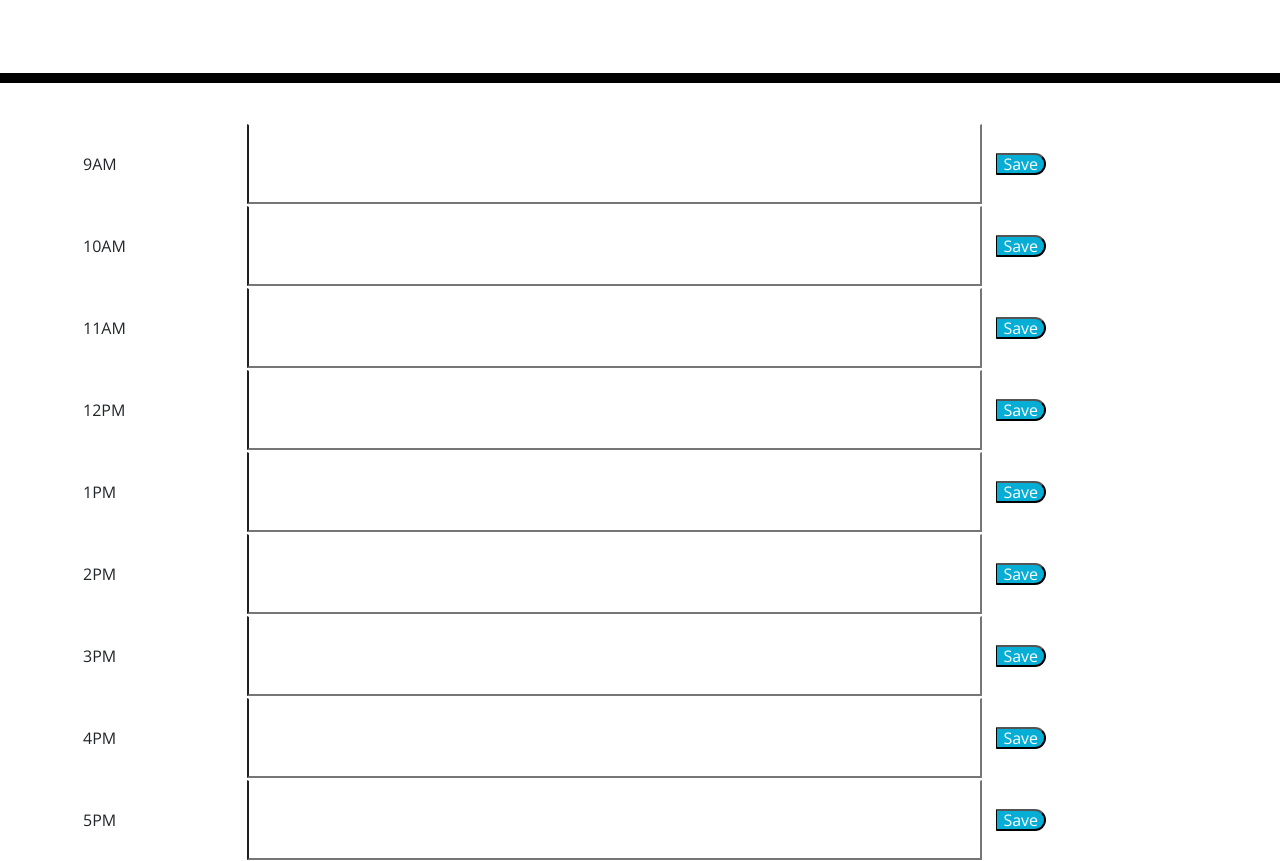
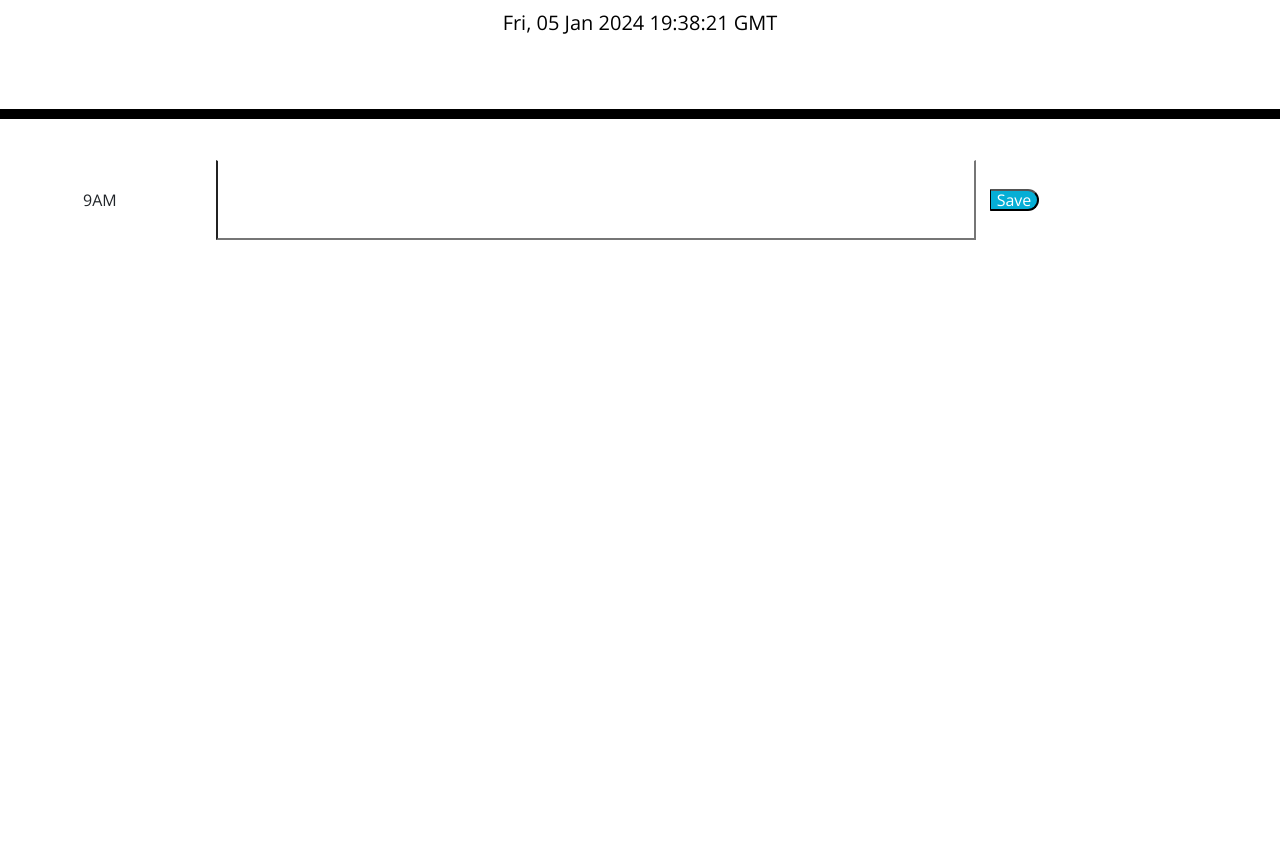
Before and after one commit to fumitsukai/Alex-work-day-scheduler, a plain HTML site: page index.html in a window 1280 px wide. Shown: the part 168-1029 px from the top of the page. After the commit the page ends 800 px from the top, so only its background shows below. Drawn offline with nearby package versions, Linux system fonts and the light colour scheme.

Commit message:
display current day

```diff
--- a/assets/js/script.js
+++ b/assets/js/script.js
@@ -0,0 +1,17 @@
+const saveBtn = $('.saveBtn');
+const textEl = document.querySelector('.row');
+const currentDayEl = $('#currentDay');
+
+saveBtn.on('click', function() {
+    console.log(textEl.value);
+})
+
+//Header
+//display current day
+
+const currentDay = dayjs();
+currentDayEl.text(currentDay);
+
+//Table
+//Take value and save it to local storage, display in the text area
+//based on time change the colors of the textarea rows
--- a/index.html
+++ b/index.html
@@ -25,48 +25,8 @@
     <table>
       <tr>
         <td>9AM</td>
-        <td><input type="text" name="9AM" class="row"></td>
-        <td><button class="saveBtn">Save</button></td>
-      </tr>
-      <tr>
-        <td>10AM</td>
-        <td><input type="text" name="9AM" class="row"></td>
-        <td><button class="saveBtn">Save</button></td>
-      </tr>
-      <tr>
-        <td>11AM</td>
-        <td><input type="text" name="9AM" class="row"></td>
-        <td><button class="saveBtn">Save</button></td>
-      </tr>
-      <tr>
-        <td>12PM</td>
-        <td><input type="text" name="9AM" class="row"></td>
-        <td><button class="saveBtn">Save</button></td>
-      </tr>
-      <tr>
-        <td>1PM</td>
-        <td><input type="text" name="9AM" class="row"></td>
-        <td><button class="saveBtn">Save</button></td>
-      </tr>
-      <tr>
-        <td>2PM</td>
-        <td><input type="text" name="9AM" class="row"></td>
-        <td><button class="saveBtn">Save</button></td>
-      </tr>
-      <tr>
-        <td>3PM</td>
-        <td><input type="text" name="9AM" class="row"></td>
-        <td><button class="saveBtn">Save</button></td>
-      </tr>
-      <tr>
-        <td>4PM</td>
-        <td><input type="text" name="9AM" class="row"></td>
-        <td><button class="saveBtn">Save</button></td>
-      </tr>
-      <tr>
-        <td>5PM</td>
-        <td><input type="text" name="9AM" class="row"></td>
-        <td><button class="saveBtn">Save</button></td>
+        <td><input type="text" class="textarea row"></td>
+        <td><button class="saveBtn" type="submit">Save</button></td>
       </tr>
     </table>
 
```
